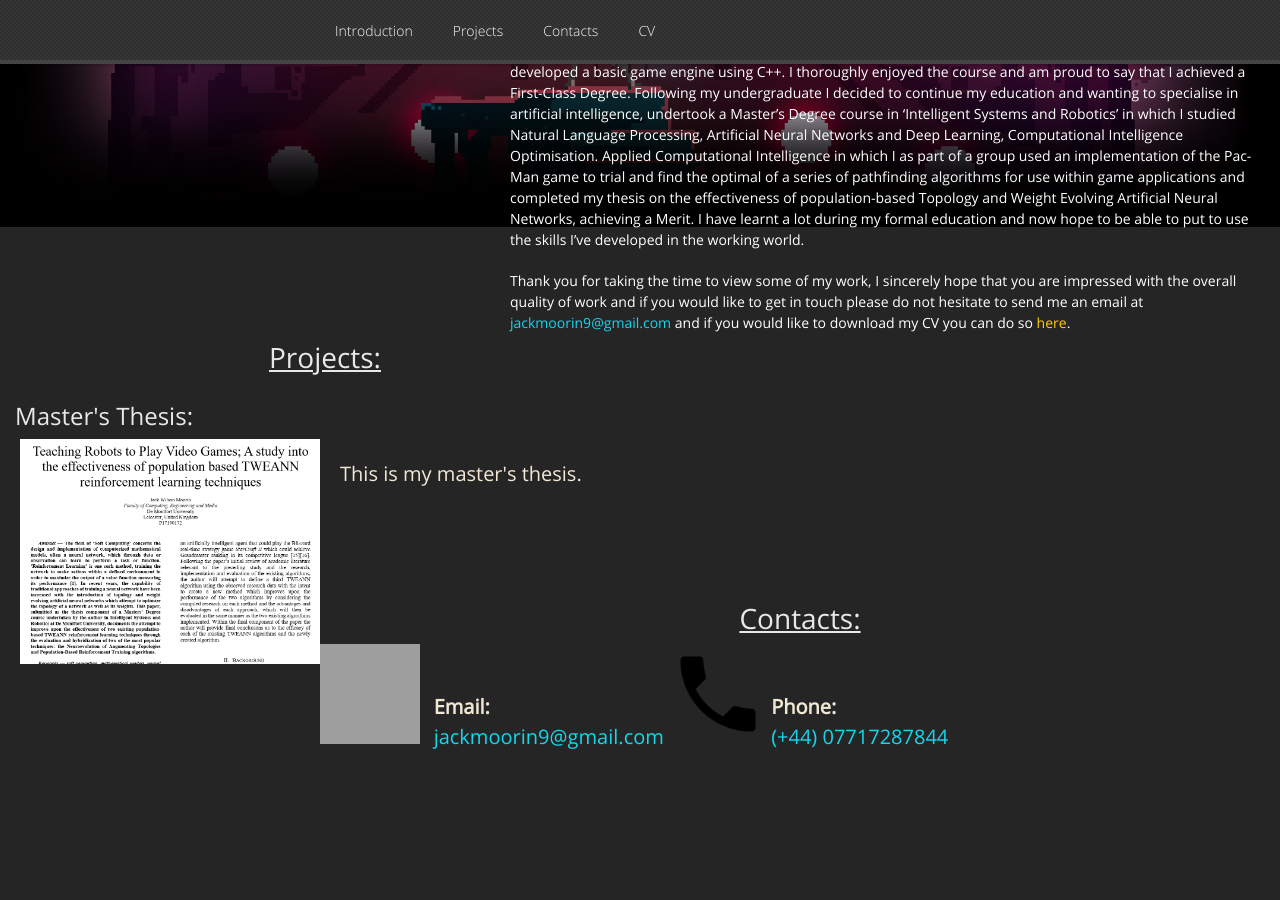
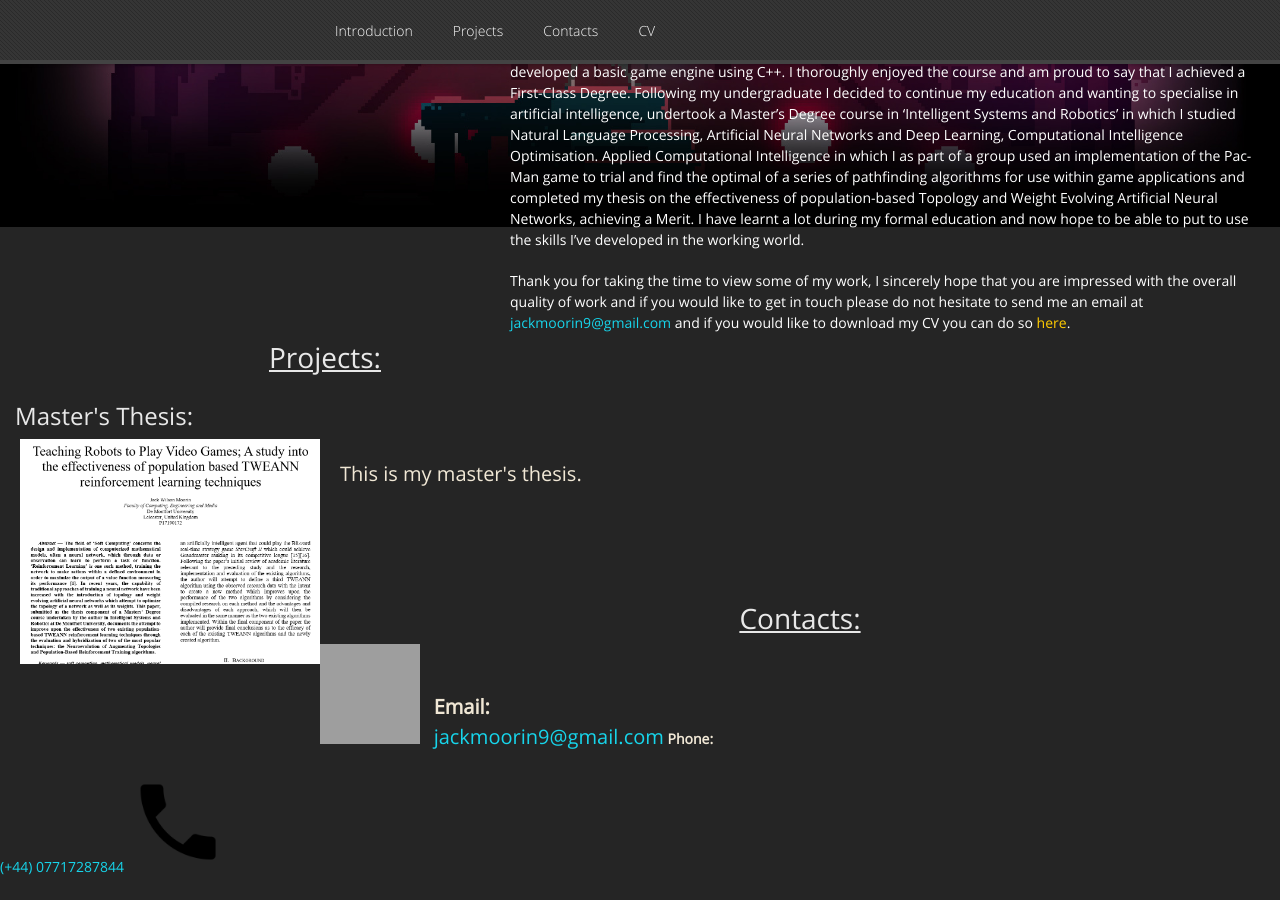
Before and after one commit to GamesProgrammingGrad2021/GamesProgrammingGrad2021.github.io, a Jekyll site: the page built from index.md, in a window 1280 px wide and 900 px high, scrolled down 880 px. Built offline with Jekyll 4.4.1, drawn with Linux system fonts in a browser that asks for light colours; nearby versions of some CDN libraries; our own code applies the rules of GitHub Pages for plain Markdown files; before the commit the page ends 1652 px from its top, so only the background shows below that; grey boxes are pictures that could not be loaded.

Commit message:
Update default.html

```diff
--- a/_layouts/default.html
+++ b/_layouts/default.html
@@ -141,8 +141,8 @@
 			<span style="display: inline-block; font-size: 20px; padding-left: 10px; padding-top: 20px;"><b>Email:</b><br><span style="color: #17d5eb;">jackmoorin9@gmail.com</span></span>
 
 			<!-- Phone -->
-			<img src="Phone_Icon.png" alt="Phone_Icon" width="100" height="100" style="padding-right: 30;%">
-			<span style="display: inline-block; font-size: 20px; padding-right: 10px; padding-top: 20px;"><b>Phone:</b><br><span style="color: #17d5eb;">(+44) 07717287844</span></span>
+			<b>Phone:</b><br><span style="color: #17d5eb;">(+44) 07717287844</span>
+			<span style="display: inline-block; font-size: 20px; padding-right: 10px; padding-top: 20px;"><img src="Phone_Icon.png" alt="Phone_Icon" width="100" height="100" style="padding-right: 30;%"></span>
 		</div>
 	</div>
   </body>
```
